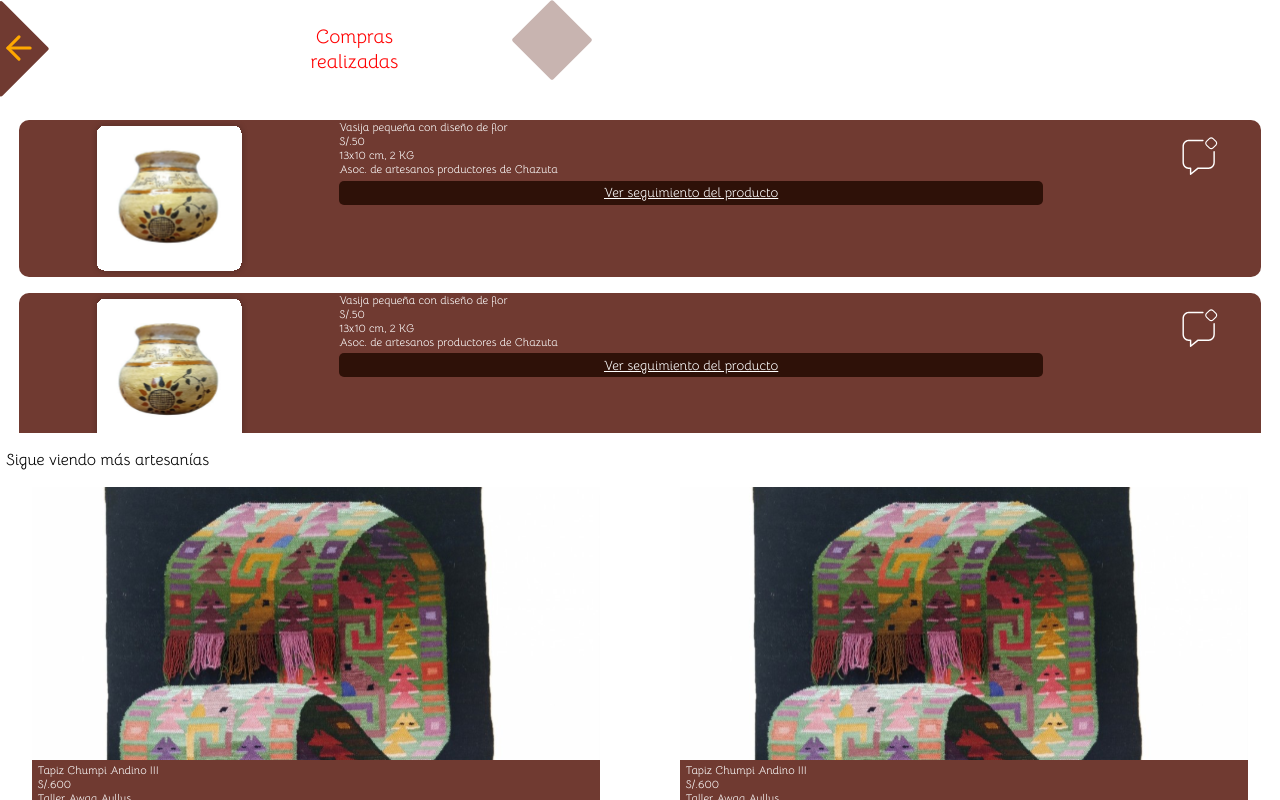
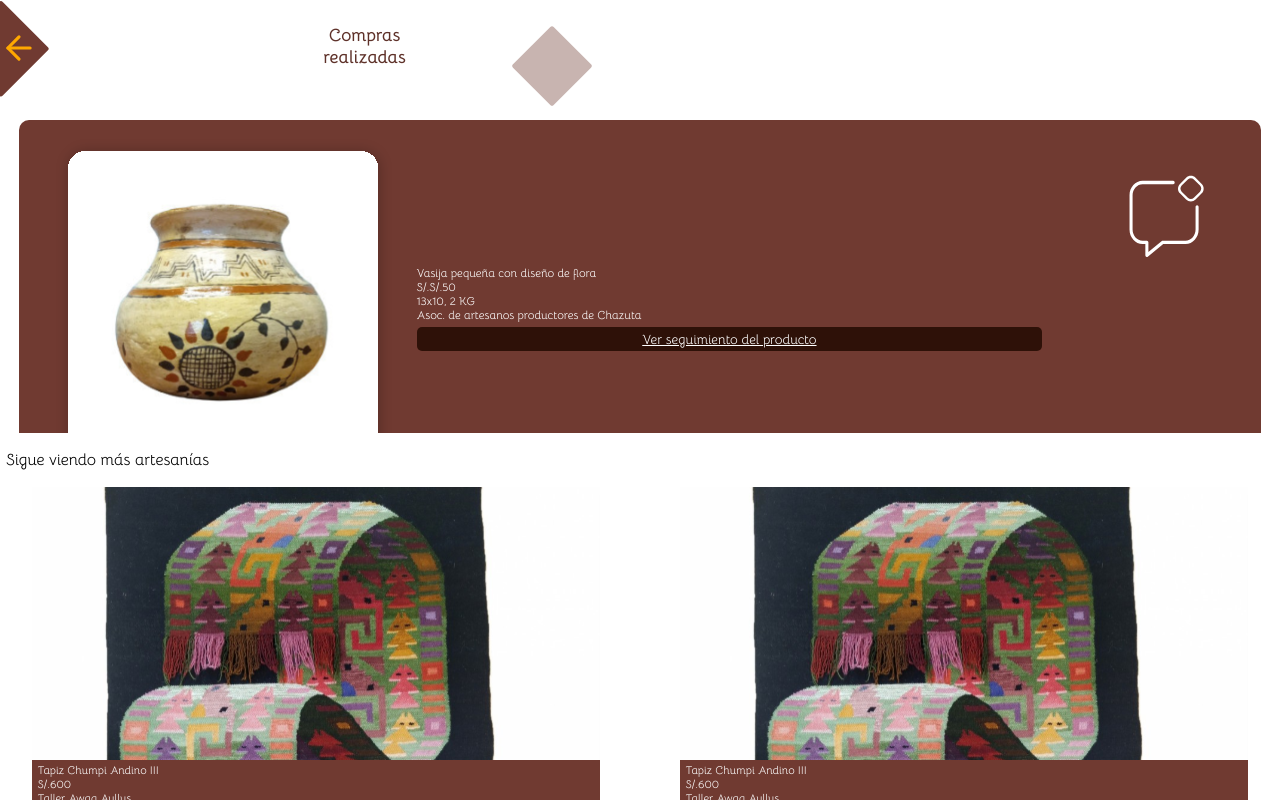
Before and after one commit to Thewilliamg/proyectoFinalExpress, a React (Vite) app: page /orders in a window 1280 px wide. Built offline with nearby package versions, Linux system fonts and the light colour scheme; the HTML template or start-up script is replaced by a standard one.

Commit message:
style: :lipstick: Changes in UI css and text in Orders before add fetching

```diff
--- a/src/pages/home/components/business-presentation.css
+++ b/src/pages/home/components/business-presentation.css
@@ -26,13 +26,15 @@
     align-items: center;
     position: relative;
     top: 20%;
-    right: 22%;
-    color: red;
-    font-size: 1.2rem;
+    right: 21%;
+    color: #5e3129;
+    font-size: 1.1rem;
+    font-weight: 600;
 }
 .img-title{
     height: 5rem;
     width: 5rem;
+    padding-top: 2%;
     z-index: -2;
 }
 
@@ -155,35 +157,39 @@
     align-items: center;
     flex-direction: column;
     overflow-y: scroll;
-    gap: 1rem;
+    gap: 0.7rem;
 }
 
 .card-shopped{
     display: flex;
     width: 97%;
-    height: 50%;
+    height: fit-content;
     border-radius: 10px;
     background: #703A31;
-    gap: 1.2rem;
+    justify-content: center;
+    padding-top: 1.5%;
+    padding-bottom: 1.5%;
 }
 
 .container-items-shopped{
     display: flex;
     flex-direction: column;
-    width: 65%;
+    width: 56%;
     height: 100%;
     gap: 0.3rem;
+    justify-content: center;
+    padding-left: 2%;
 }
 
 .container-text-shopped{
     color: #fff;
-    font-size: 0.7rem;
+    font-size: 0.72rem;
 }
 
 .img-product{
     object-fit: contain;
     height: 100%;
-    width: 25%;
+    width: 27%;
 }
 
 .img-message{
@@ -192,11 +198,6 @@
     left: 0%;
     height: 25%;
     width: 100%;
-}
-
-.message-container{
-    height: 100%;
-    width: 10%;
 }
 
 .button-shopped{
@@ -208,6 +209,11 @@
     width: 90%;
     border-style: none;
 }
+.message-container{
+    height: 100%;
+    width: 9%;
+}
+
 
 /* artesan ------------------------------------ */
 
--- a/src/pages/home/components/order.jsx
+++ b/src/pages/home/components/order.jsx
@@ -6,13 +6,21 @@ import { Link } from "react-router-dom";
 import Manta from "../storage/img/manta.svg";
 
 export default function Order() {
-  const shopped = {
+  const shopped = [{
     img: Vasija,
-    title: "Vasija pequeña con diseño de flor",
+    title: "Vasija pequeña con diseño de flora",
     price: "S/.50",
-    measures: "13x10 cm, 2 KG",
-    made: "Asoc. de artesanos productores de Chazuta",
-  };
+    measures: "13x10",
+    weight: "2 KG",
+    marketName: "Asoc. de artesanos productores de Chazuta",
+  },{
+    img: Vasija,
+    title: "Vasija pequeña con diseño de flora",
+    price: "S/.50",
+    measures: "13x10",
+    weight: "2 KG",
+    marketName: "Asoc. de artesanos productores de Chazuta",
+  }];
   const items = {
     img: Manta,
     title: "Tapiz Chumpi Andino III",
@@ -34,14 +42,18 @@ export default function Order() {
         </div>
       </div>
       <div className="container-shopped">
-        <div className="card-shopped">
-          <img src={shopped.img} className="img-product" />
+        {
+          shopped.map((item,index)=>{
+            return(
+              <div className="card-shopped" key={item.title+index}>
+                <img src={item.img} className="img-product" />
+
                 <div className="container-items-shopped">
                   <div className="container-text-shopped">
-              <p>{shopped.title}</p>
-              <p>{shopped.price}</p>
-              <p>{shopped.measures}</p>
-              <p>{shopped.made}</p>
+                    <p>{item.title}</p>
+                    <p>S/.{item.price}</p>
+                    <p>{item.measures+', '+item.weight}</p>
+                    <p>{item.marketName}</p>
                   </div>
                   <Link>
                     <button className="button-shopped">
@@ -49,67 +61,15 @@ export default function Order() {
                     </button>
                   </Link>
                 </div>
+
                 <Link className="message-container">
                   <img src={Message} className="img-message" />
                 </Link>
               </div>
-        <div className="card-shopped">
-          <img src={shopped.img} className="img-product" />
-          <div className="container-items-shopped">
-            <div className="container-text-shopped">
-              <p>{shopped.title}</p>
-              <p>{shopped.price}</p>
-              <p>{shopped.measures}</p>
-              <p>{shopped.made}</p>
-            </div>
-            <Link>
-              <button className="button-shopped">
-                Ver seguimiento del producto
-              </button>
-            </Link>
-          </div>
-          <Link className="message-container">
-            <img src={Message} className="img-message" />
-          </Link>
-        </div>
-        <div className="card-shopped">
-          <img src={shopped.img} className="img-product" />
-          <div className="container-items-shopped">
-            <div className="container-text-shopped">
-              <p>{shopped.title}</p>
-              <p>{shopped.price}</p>
-              <p>{shopped.measures}</p>
-              <p>{shopped.made}</p>
-            </div>
-            <Link>
-              <button className="button-shopped">
-                Ver seguimiento del producto
-              </button>
-            </Link>
-          </div>
-          <Link className="message-container">
-            <img src={Message} className="img-message" />
-          </Link>
-        </div>
-        <div className="card-shopped">
-          <img src={shopped.img} className="img-product" />
-          <div className="container-items-shopped">
-            <div className="container-text-shopped">
-              <p>{shopped.title}</p>
-              <p>{shopped.price}</p>
-              <p>{shopped.measures}</p>
-              <p>{shopped.made}</p>
-            </div>
-            <Link>
-              <button className="button-shopped">
-                Ver seguimiento del producto
-              </button>
-            </Link>
-          </div>
-          <Link className="message-container">
-            <img src={Message} className="img-message" />
-          </Link>
-        </div>
+            )
+          })
+        }
+
       </div>
       <p className="edga">Sigue viendo más artesanías</p>
       <div className="container-artesan">
```
Lines whose indentation alone changed are shown as unchanged.
